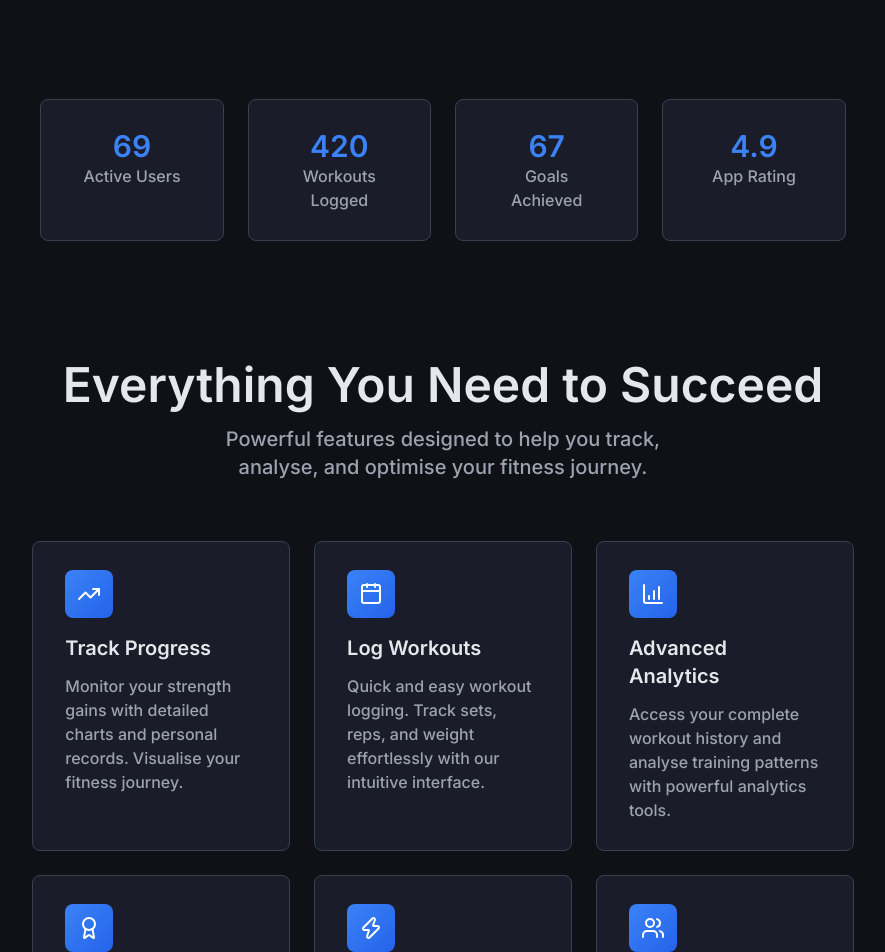
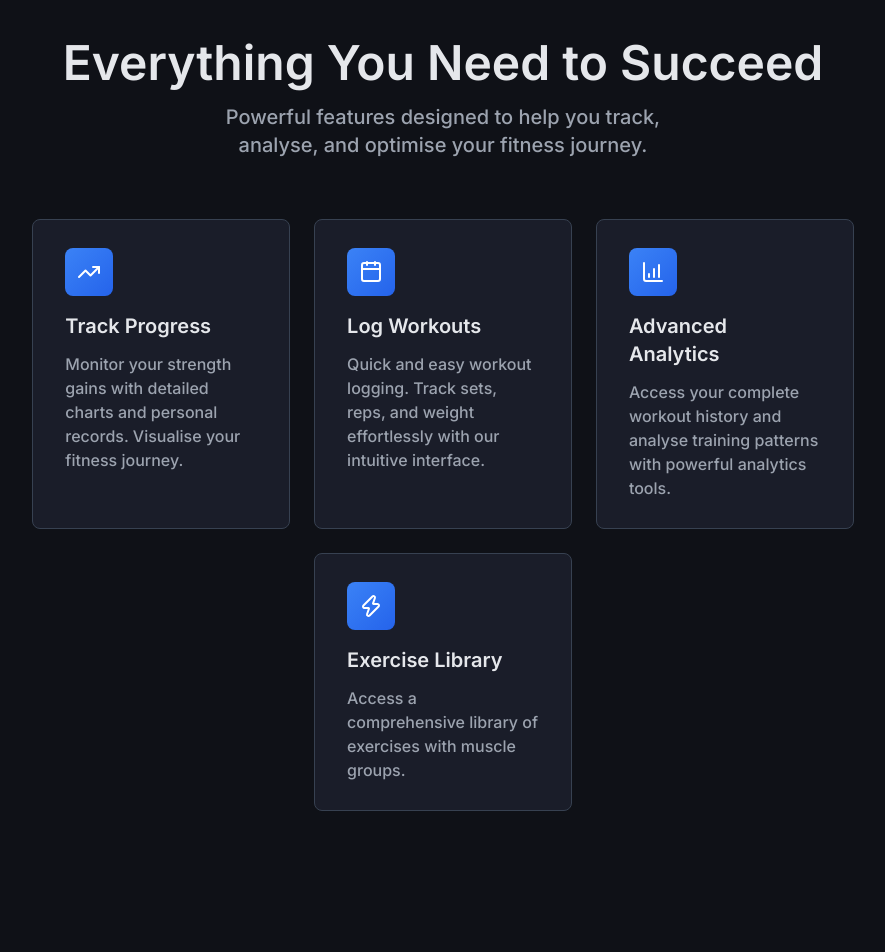
Before and after one commit to Koraxdd/LiftLog, a Next.js app: page / in a window 1280 px wide. Shown: the part 760-1712 px from the top of the page, without its empty margins (197-1082 px from the left). Built offline with nearby package versions, Linux system fonts and the light colour scheme.

Commit message:
refactor: removed social cards and fixed positioning of feature cards

```diff
--- a/src/app/page.tsx
+++ b/src/app/page.tsx
@@ -3,14 +3,12 @@ import Features from "@/components/Layout/LandingPage/Features/Features";
 import Footer from "@/components/Layout/LandingPage/Footer";
 import Hero from "@/components/Layout/LandingPage/Hero";
 import Navbar from "@/components/Layout/LandingPage/Navbar";
-import SocialProof from "@/components/Layout/LandingPage/Social/SocialProof";
 
 export default function LandingPage() {
   return (
     <div className="bg-linear-to-b from-0% from-brand/10 to-20% to-transparent min-h-screen">
       <Navbar />
       <Hero />
-      <SocialProof />
       <Features />
       <CTA />
       <Footer />
--- a/src/components/Layout/LandingPage/Features/Features.tsx
+++ b/src/components/Layout/LandingPage/Features/Features.tsx
@@ -18,15 +18,11 @@ export default function Features() {
                 <FeatureCard title="Advanced Analytics" icon={<ChartColumnIncreasing size={24} />}>
                     Access your complete workout history and analyse training patterns with powerful analytics tools.
                 </FeatureCard>
-                <FeatureCard title="Achievements" icon={<Award size={24} />}>
-                    Unlock badges and milestones as you progress. Stay motivated with our achievement system.
-                </FeatureCard>
-                <FeatureCard title="Exercise Library" icon={<Zap size={24} />}>
-                    Access a comprehensive library of exercises with muscle groups, equipment, and difficulty levels.
-                </FeatureCard>
-                <FeatureCard title="Social Features" icon={<Users size={24} />}>
-                    Share achievements, compete with friends, and stay motivated with our community features.
-                </FeatureCard>
+                <div className="md:col-start-2">
+                    <FeatureCard title="Exercise Library" icon={<Zap size={24} />}>
+                        Access a comprehensive library of exercises with muscle groups.
+                    </FeatureCard>
+                </div>
             </div>
         </section>
     )
--- a/src/components/Layout/LandingPage/Social/SocialProof.tsx
+++ /dev/null
@@ -1,12 +0,0 @@
-import SocialProofCard from "./SocialProofCard";
-
-export default function SocialProof() {
-    return (
-        <div className="grid grid-cols-2 gap-6 px-6 mt-30 md:mt-45 md:grid-cols-4 md:w-2/3 md:mx-auto">
-            <SocialProofCard title="69">Active Users</SocialProofCard>
-            <SocialProofCard title="420">Workouts Logged</SocialProofCard>
-            <SocialProofCard title="67">Goals Achieved</SocialProofCard>
-            <SocialProofCard title="4.9">App Rating</SocialProofCard>
-        </div>
-    )
-}
--- a/src/components/Layout/LandingPage/Social/SocialProofCard.tsx
+++ /dev/null
@@ -1,15 +0,0 @@
-import type { ReactNode } from "react"
-
-type SocialProofCardProps = {
-    children: ReactNode
-    title: string
-}
-
-export default function SocialProofCard({ children, title }: SocialProofCardProps) {
-    return (
-        <div className="bg-card border border-subtle text-center rounded-lg px-8 py-5 md:py-7">
-            <h3 className="text-brand text-3xl font-semibold">{title}</h3>
-            <p className="font-medium">{children}</p>
-        </div>
-    )
-}
```
